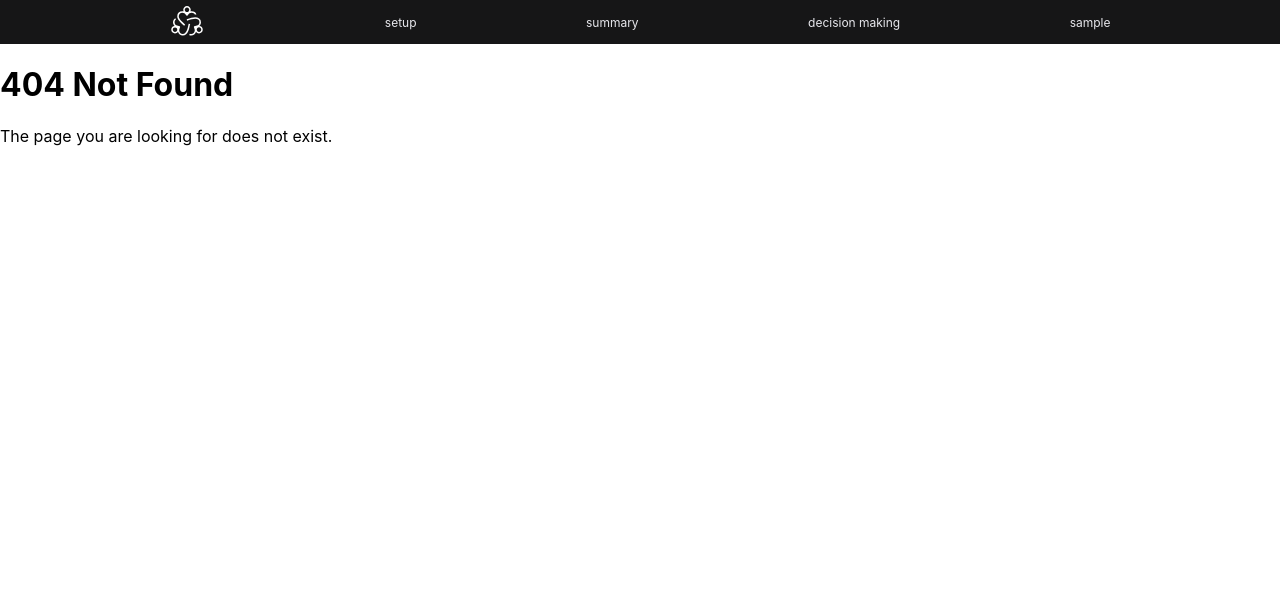
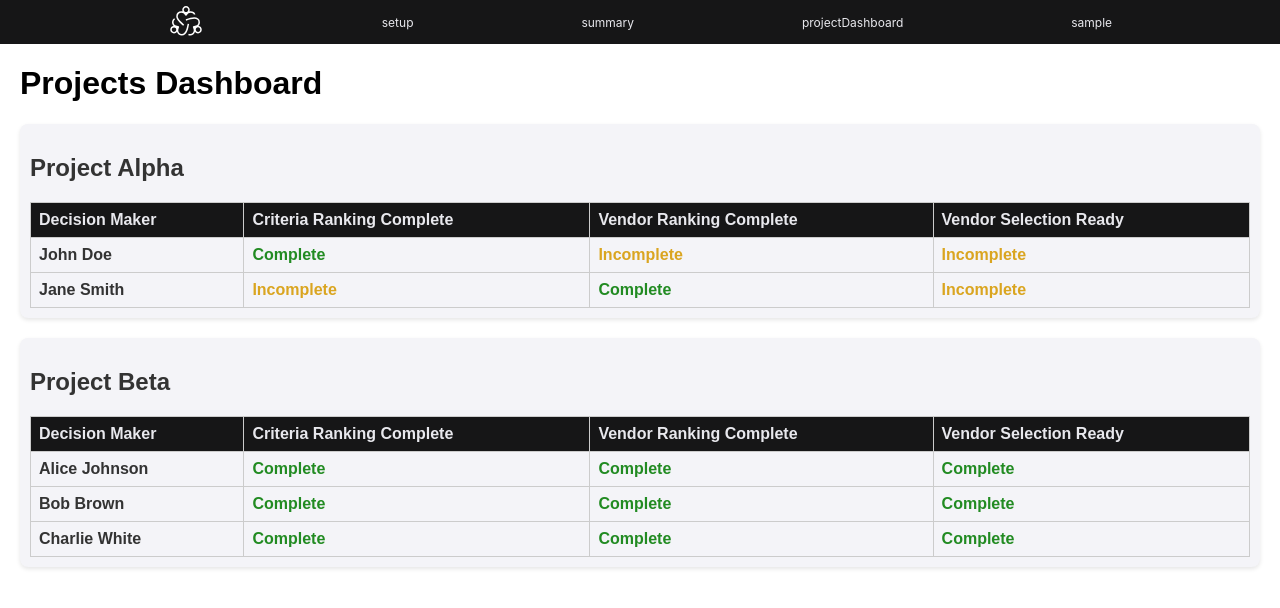
Before and after one commit to MACS490-TMM/Tool, a React (Create React App) app in the folder webapp/: page /dashboard in a window 1280 px wide. Before the commit this address had no page. Shown: the top 608 px of the page. Built offline with nearby package versions, Linux system fonts and the light colour scheme; sample sign-in values are in the browser's storage.

Commit message:
Add initial dashboard of projects

```diff
--- a/webapp/src/App.js
+++ b/webapp/src/App.js
@@ -21,6 +21,7 @@ import CriteriaScoringInconsistencies
 import VendorAssigning from "./Pages/VendorAssigning/VendorAssigning";
 import RFPUploadPage from "./Pages/FileUploadPages/RFPUploadPage/RFPUploadPage";
 import VPUploadPage from "./Pages/FileUploadPages/VPUploadPage/VPUploadPage";
+import ProjectsDashboard from "./Pages/ProjectsDashboard/ProjectsDashboard";
 
 function App() {
     return (
@@ -46,7 +47,7 @@ function App() {
                                         <Route path="/project/summary" element={<ProjectSummary />} />
                                         <Route path="/project/setup" element={<ProjectSetup />} />
                                         <Route path="/project/setup/criteriaDefinition/:projectId" element={<CriteriaDefinition />} />
-                                        <Route path="/project/decision making" element={<div>Decision Making</div>} />
+                                        <Route path="/project/projectDashboard" element={<ProjectsDashboard />} />
                                         <Route path="/project/:projectId/criteriaRanking" element={<CriteriaScoring />} />
                                         <Route path="/project/:projectId/vendorRanking" element={<VendorResult />} />
                                         <Route path="/user/:userName" element={<UserPage />} />
@@ -59,6 +60,9 @@ function App() {
 
                                         <Route path={"/project/:projectId/RFPUpload"} element={<RFPUploadPage />} />
                                         <Route path={"/project/:projectId/vendor/:vendorId/VPUpload"} element={<VPUploadPage />} />
+
+                                        <Route path={"/dashboard"} element={<ProjectsDashboard />} />
+
                                         <Route path="*" element={<NotFoundPage />} />
                                     </Routes>
                                 </ProtectedRoute>
--- a/webapp/src/Components/NavBar/NavBar.js
+++ b/webapp/src/Components/NavBar/NavBar.js
@@ -23,7 +23,7 @@ function NavBar() {
   let pathFolder = "project"
   let pathSubFolderCategoryOne = "setup"
   let pathSubFolderCategoryTwo = "summary"
-  let pathSubFolderCategoryThree = "decision making"
+  let pathSubFolderCategoryThree = "projectDashboard"
 
   const [, setSelectedCategory] = useState(null)
 
--- /dev/null
+++ b/webapp/src/Pages/ProjectsDashboard/ProjectsDashboard.css
@@ -0,0 +1,53 @@
+.projects-dashboard {
+    font-family: Arial, sans-serif;
+    margin: 20px;
+}
+
+.project-section {
+    margin-bottom: 20px;
+    padding: 10px;
+    background-color: #f4f4f8;
+    border-radius: 8px;
+    box-shadow: 0 2px 4px rgba(0,0,0,0.1);
+}
+
+.project-table {
+    width: 100%;
+    border-collapse: collapse;
+}
+
+.project-table td {
+    cursor: pointer;
+}
+.project-table td:hover {
+    background-color: #ccc;
+}
+
+.project-table th, .project-table td {
+    border: 1px solid #ccc;
+    padding: 8px;
+    text-align: left;
+}
+
+.project-table th {
+    background-color: #161617;
+    color: rgb(232, 232, 237);
+}
+
+h2 {
+    color: #333;
+}
+
+.complete {
+    color: #228B22;
+    font-weight: 600;
+}
+
+.incomplete {
+    color: #DAA520;
+    font-weight: 550;
+}
+
+.decision-maker__name {
+    color: #333;
+}
--- /dev/null
+++ b/webapp/src/Pages/ProjectsDashboard/ProjectsDashboard.js
@@ -0,0 +1,108 @@
+import React from "react";
+import { useNavigate} from "react-router-dom";
+import "./ProjectsDashboard.css";
+
+function ProjectsDashboard() {
+    const navigate = useNavigate();
+
+    const getStatusClass = (isComplete) => {
+        return isComplete ? "complete" : "incomplete";
+    };
+
+    // TODO: Get data from API
+    const projects = [
+        {
+            "id": 1,
+            "name": "Project Alpha",
+            "decisionMakers": [
+                {
+                    "id": 101,
+                    "name": "John Doe",
+                    "criteriaRankingComplete": true,
+                    "vendorRankingComplete": false
+                },
+                {
+                    "id": 102,
+                    "name": "Jane Smith",
+                    "criteriaRankingComplete": false,
+                    "vendorRankingComplete": true
+                }
+            ]
+        },
+        {
+            "id": 2,
+            "name": "Project Beta",
+            "decisionMakers": [
+                {
+                    "id": 201,
+                    "name": "Alice Johnson",
+                    "criteriaRankingComplete": true,
+                    "vendorRankingComplete": true
+                },
+                {
+                    "id": 202,
+                    "name": "Bob Brown",
+                    "criteriaRankingComplete": true,
+                    "vendorRankingComplete": true
+                },
+                {
+                    "id": 203,
+                    "name": "Charlie White",
+                    "criteriaRankingComplete": true,
+                    "vendorRankingComplete": true
+                }
+            ]
+        }
+    ];
+
+    const handleCriteriaWeightingButtonClick = (projectId) => {
+        navigate(`/project/${projectId}/criteriaWeighting`);
+    };
+
+    const handleVendorRankingButtonClick = (projectId) => {
+        navigate(`/project/${projectId}/criteriaRanking`);
+    };
+
+    const handleFinalVendorRankingButtonClick = (projectId) => {
+        navigate(`/project/${projectId}/vendorRanking`);
+    }
+
+    return (
+        <div className="projects-dashboard">
+            <h1>Projects Dashboard</h1>
+            {projects.map((project) => (
+                <div key={project.id} className="project-section">
+                    <h2>{project.name}</h2>
+                    <table className="project-table">
+                        <thead>
+                        <tr>
+                            <th>Decision Maker</th>
+                            <th>Criteria Ranking Complete</th>
+                            <th>Vendor Ranking Complete</th>
+                            <th>Vendor Selection Ready</th>
+                        </tr>
+                        </thead>
+                        <tbody>
+                        {project.decisionMakers.map(dm => (
+                            <tr key={dm.id}>
+                                <td className={"decision-maker__name"}><b>{dm.name}</b></td>
+                                <td className={getStatusClass(dm.criteriaRankingComplete)} onClick={() => handleCriteriaWeightingButtonClick(project.id)}>
+                                    {dm.criteriaRankingComplete ? "Complete" : "Incomplete"}
+                                </td>
+                                <td className={getStatusClass(dm.vendorRankingComplete)} onClick={() => handleVendorRankingButtonClick(project.id)}>
+                                    {dm.vendorRankingComplete ? "Complete" : "Incomplete"}
+                                </td>
+                                <td className={getStatusClass(dm.criteriaRankingComplete && dm.vendorRankingComplete)} onClick={() => handleFinalVendorRankingButtonClick(project.id)}>
+                                    {dm.criteriaRankingComplete && dm.vendorRankingComplete ? "Complete" : "Incomplete"}
+                                </td>
+                            </tr>
+                        ))}
+                        </tbody>
+                    </table>
+                </div>
+            ))}
+        </div>
+    );
+}
+
+export default ProjectsDashboard;
```
